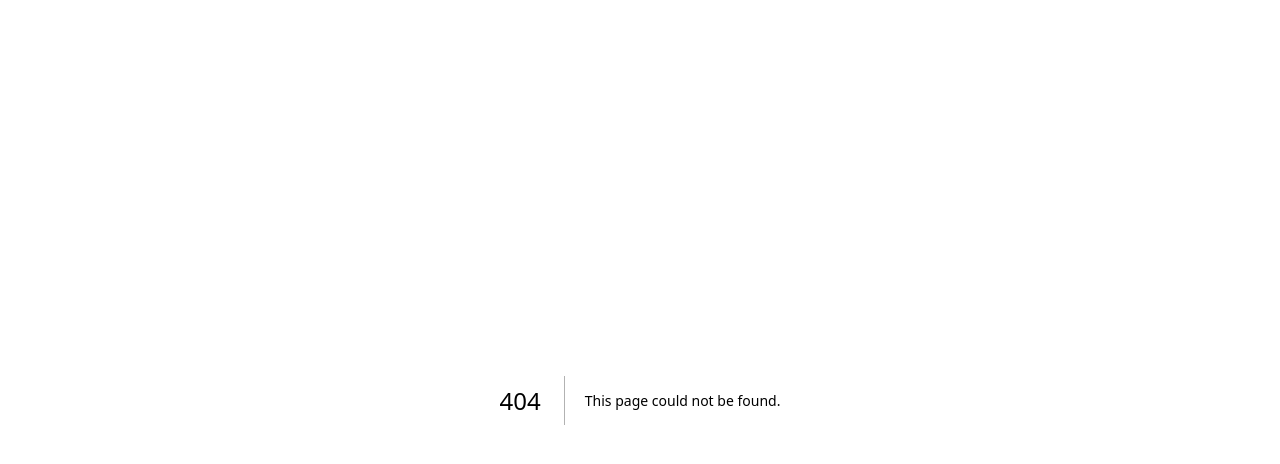
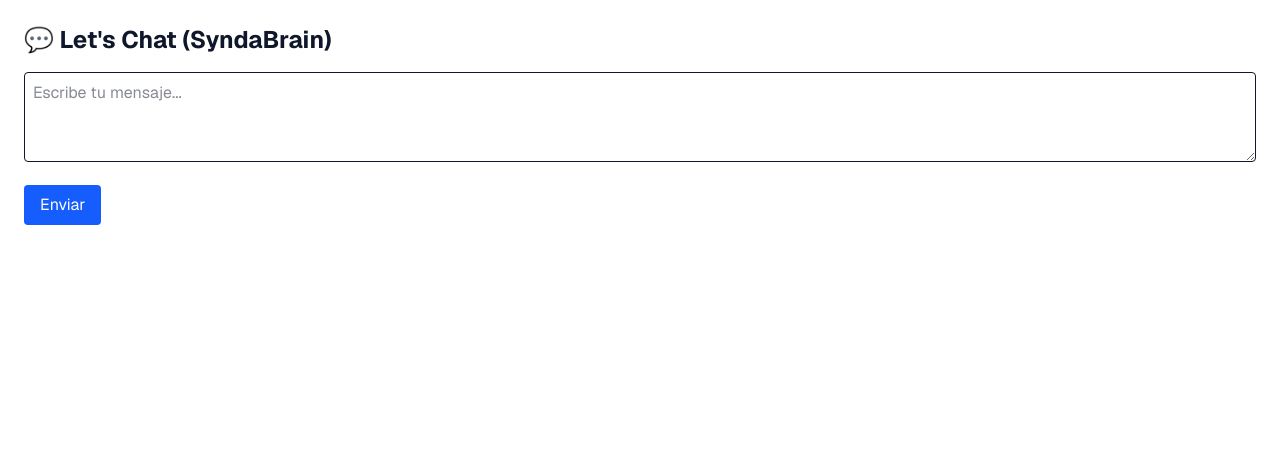
Before and after one commit to christopherrichardson25-SYNDA/syndaverse-dashboard, a Next.js app: page /lets-chat in a window 1280 px wide. Before the commit this address had no page. Shown: the top 464 px of the page. Built offline with nearby package versions, Linux system fonts and the light colour scheme.

Commit message:
Create page.tsx

```diff
--- /dev/null
+++ b/app/lets-chat/page.tsx
@@ -0,0 +1,46 @@
+"use client";
+import { useState } from "react";
+
+export default function LetsChatPage() {
+  const [input, setInput] = useState("");
+  const [response, setResponse] = useState("");
+
+  const sendMessage = async () => {
+    const res = await fetch(`${process.env.NEXT_PUBLIC_BRAIN_API}/api/chat`, {
+      method: "POST",
+      headers: { "Content-Type": "application/json" },
+      body: JSON.stringify({
+        message: input,
+        context: { app: "SyndaTools", k: 5 },
+      }),
+    });
+    const data = await res.json();
+    setResponse(data.reply || "Sin respuesta");
+  };
+
+  return (
+    <main className="p-6 space-y-4">
+      <h1 className="text-2xl font-bold">💬 Let's Chat (SyndaBrain)</h1>
+      <textarea
+        className="w-full p-2 border rounded"
+        rows={3}
+        value={input}
+        onChange={(e) => setInput(e.target.value)}
+        placeholder="Escribe tu mensaje..."
+      />
+      <button
+        className="px-4 py-2 bg-blue-600 text-white rounded"
+        onClick={sendMessage}
+      >
+        Enviar
+      </button>
+
+      {response && (
+        <div className="mt-4 p-4 border rounded bg-gray-50">
+          <strong>🧠 SyndaBrain:</strong>
+          <p>{response}</p>
+        </div>
+      )}
+    </main>
+  );
+}
```
